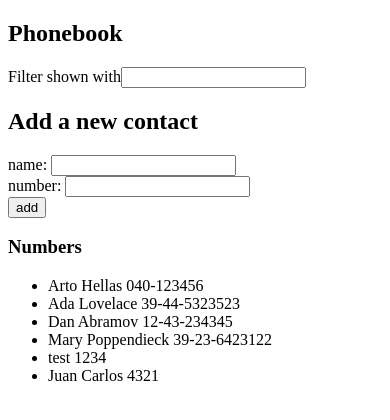
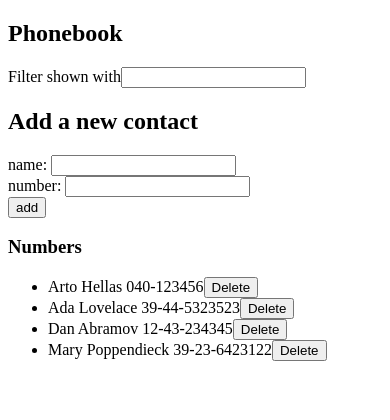
Before and after one commit to suker/fullstackopen, a React (Vite) app in the folder part2/phonebook/: page / in a window 390 px wide. Shown: the top 420 px of the page. Built offline with nearby package versions, Linux system fonts and the light colour scheme; data requests are answered from the project's data file.

Commit message:
[ADD] part2: The Phonebook step 9  Implement to delete entries from the phonebook

```diff
--- a/part2/phonebook/db.json
+++ b/part2/phonebook/db.json
@@ -19,16 +19,6 @@
       "name": "Mary Poppendieck",
       "number": "39-23-6423122",
       "id": "4"
-    },
-    {
-      "id": "fa7e",
-      "name": "test",
-      "number": "1234"
-    },
-    {
-      "id": "8983",
-      "name": "Juan Carlos",
-      "number": "4321"
     }
   ]
 }
--- a/part2/phonebook/services/services.js
+++ b/part2/phonebook/services/services.js
@@ -2,13 +2,18 @@ import axios from 'axios'
 
 const baseUrl = 'http://localhost:3001/persons'
 
-const getAll = () => {
+const getAllPersons = () => {
     const request = axios.get(baseUrl)
     return request.then(response => response.data)
 }
 
-const create = (newPerson) => {
+const createPerson = (newPerson) => {
     const request = axios.post(baseUrl, newPerson)
+    return request.then(response => response.data)
+}
+
+const deletePerson = (id) => {
+    const request = axios.delete(`${baseUrl}/${id}`)
     return request.then(response => response.data)
 }
 
@@ -18,7 +23,8 @@ const create = (newPerson) => {
 // }
 
 export {
-    getAll,
-    create,
+    getAllPersons,
+    createPerson,
+    deletePerson,
     // update
 }
--- a/part2/phonebook/src/App.jsx
+++ b/part2/phonebook/src/App.jsx
@@ -1,5 +1,5 @@
 import { useState, useEffect } from 'react';
-import { getAll, create } from '../services/services';
+import { getAllPersons, createPerson, deletePerson } from '../services/services';
 
 const Filter = ({ filterProps }) => {
     const [filterContact, setFilterContact] = filterProps
@@ -37,13 +37,14 @@ const PersonForm = ({ formProps }) => {
 	);
 };
 
-const Persons = ({ persons }) => {
+const Persons = ({ persons, onDeletePerson }) => {
 	// console.log('filtered Persons: ', persons);
 	return (
 		<ul>
 			{persons.map((person) => (
 				<li key={person.name}>
 					{person.name} {person.number}
+					<button onClick={() => onDeletePerson(person.id)}>Delete</button>
 				</li>
 			))}
 		</ul>
@@ -60,9 +61,8 @@ const App = () => {
 
 	useEffect(()=> {
 		// console.log('Effect')
-		getAll()
+		getAllPersons()
 		.then(contacts => {
-			console.log(contacts)
 			setPersons(contacts)
 		})
 	}, [])
@@ -83,7 +83,7 @@ const App = () => {
 		}
 
 		// método para añadir el nuevo contacto al servidor en el fichero 'db.json'
-		create(newPerson)
+		createPerson(newPerson)
 		.then(newPerson => {
 			console.log('this contact has been added', newPerson)
 			setPersons([...persons, newPerson]);
@@ -95,6 +95,18 @@ const App = () => {
 	const filteredPersons = persons.filter((person) =>
 		person.name.toLowerCase().includes(filterContact.toLowerCase())
 	);
+
+	const handleDeletePerson = (id) => {
+		if (window.confirm("Do you really want to delete this contact?")) {
+			console.log(`deleting person with id ${id}`)
+
+			deletePerson(id)
+			.then(deletedPerson => {
+				console.log(deletedPerson)
+				setPersons(persons.filter(person => person.id !== id))
+			})
+		  }
+	}
 
 	return (
 		<div>
@@ -112,7 +124,7 @@ const App = () => {
 				]}
 			/>
 			<h3>Numbers</h3>
-			<Persons persons={filteredPersons} />
+			<Persons persons={filteredPersons} onDeletePerson={handleDeletePerson} />
 		</div>
 	);
 };
```
